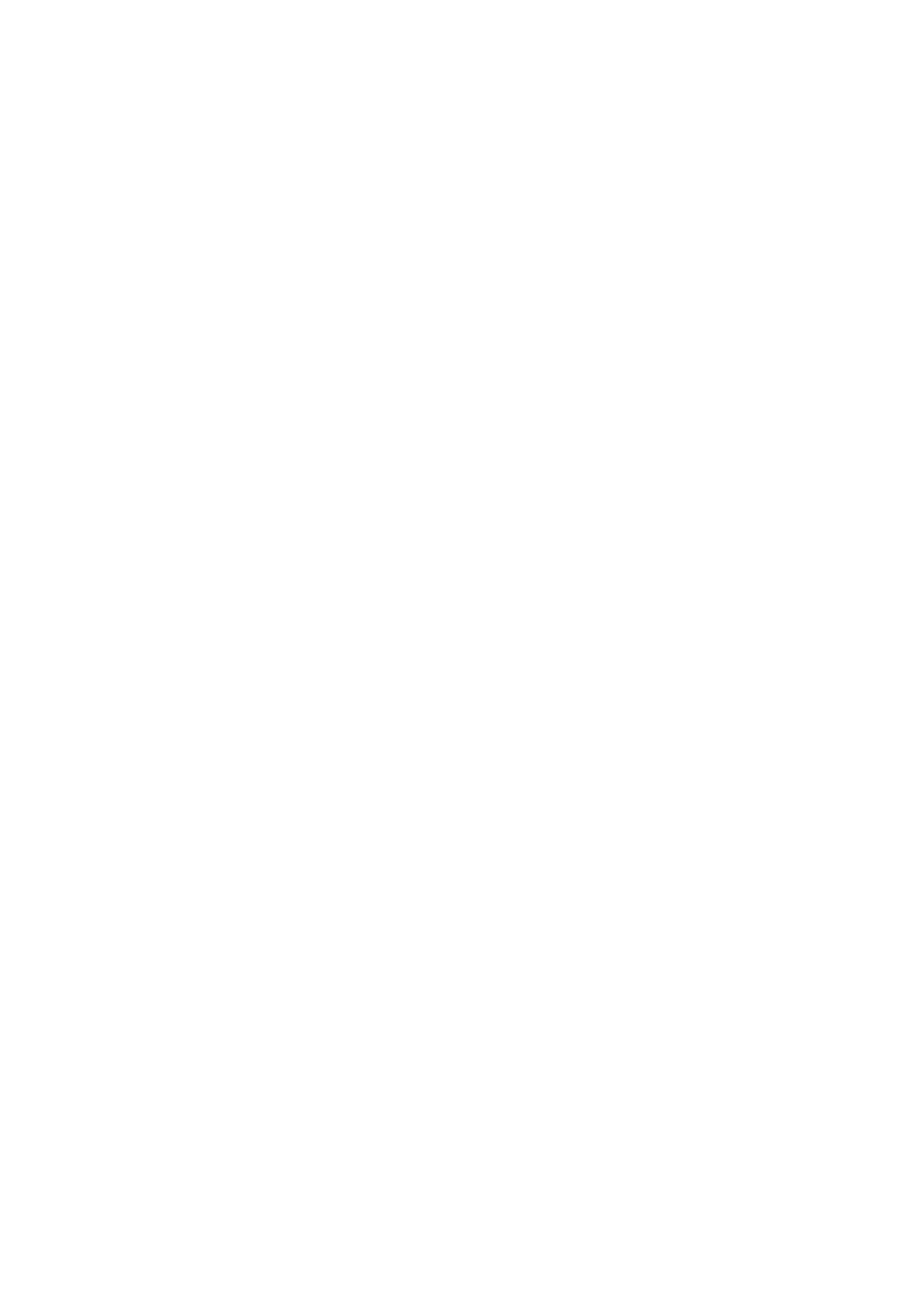
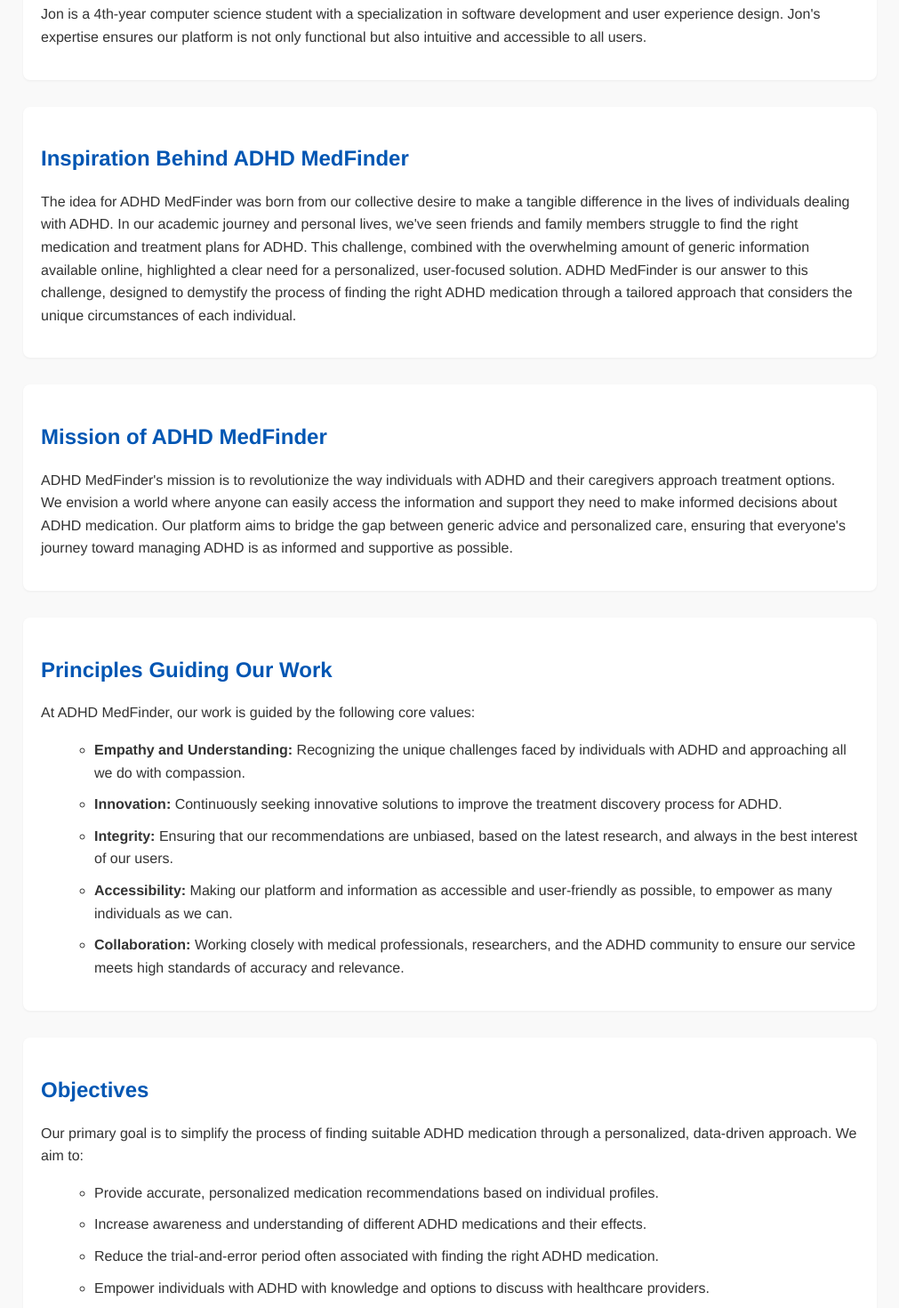
Before and after one commit to JoshuaArgiropoulos/ADHD-Med-Predictor, a React (Create React App) app in the folder adhdweb/: page /about in a window 1280 px wide. Shown: the part 540-2010 px from the top of the page at 89% size, without its empty margins (134-1145 px from the left). Before the commit the page ends 800 px from the top, so only its background shows below. Built offline with nearby package versions, Linux system fonts and the light colour scheme.

Commit message:
Finished the About us section with filler into for now

```diff
--- a/adhdweb/src/MainPages/AboutUs.js
+++ b/adhdweb/src/MainPages/AboutUs.js
@@ -1,16 +1,82 @@
 import React from 'react';
 import Navigation from '../Components/Navigation';
 import Header from '../Components/Header';
+import styles from '../Styles/AboutUs.module.css'; // Make sure the path matches your file structure
+
 const AboutUs = () => {
-
   return (
     <div>
-        <Header/>
+        <Header />
+        <Navigation />
+        <div className={styles.container}>
 
-      <Navigation />
+      <section className={styles.section}>
+        <h2 className={styles.title}>Background Information About Our Team Members</h2>
+
+        <p className={styles.text}>
+        Josh Argiropoulos is a 4th-year computer engineering student with a strong background in hardware and software integration. Josh brings to the team a keen understanding of system architecture and a passion for developing user-centric solutions.
+
+        </p>
+        <p className={styles.text}>
+        Josh Keys is a 3rd-year economics student whose expertise in economic theory and data analysis enriches our project with insights into market trends and user engagement strategies. His analytical skills ensure our resources are utilized efficiently, keeping us sustainable and impactful.
+        </p>
+        <p className={styles.text}>
+        Zach is a 3rd-year computer science student with a flair for coding and algorithm development. Specializing in back-end systems, Zach's work is crucial in creating the robust, secure foundation that our service relies on.
+
+        </p>
+        <p className={styles.text}>
+        Jon is a 4th-year computer science student with a specialization in software development and user experience design. Jon's expertise ensures our platform is not only functional but also intuitive and accessible to all users.
+        </p>
+
+      </section>
+      <section className={styles.section}>
+        <h2 className={styles.title}>Inspiration Behind ADHD MedFinder</h2>
+        <p className={styles.text}>
+          The idea for ADHD MedFinder was born from our collective desire to make a tangible difference in the lives of individuals dealing with ADHD. In our academic journey and personal lives, we've seen friends and family members struggle to find the right medication and treatment plans for ADHD. This challenge, combined with the overwhelming amount of generic information available online, highlighted a clear need for a personalized, user-focused solution. ADHD MedFinder is our answer to this challenge, designed to demystify the process of finding the right ADHD medication through a tailored approach that considers the unique circumstances of each individual.
+        </p>
+      </section>
+      <section className={styles.section}>
+        <h2 className={styles.title}>Mission of ADHD MedFinder</h2>
+        <p className={styles.text}>
+        ADHD MedFinder's mission is to revolutionize the way individuals with ADHD and their caregivers approach treatment options. We envision a world where anyone can easily access the information and support they need to make informed decisions about ADHD medication. Our platform aims to bridge the gap between generic advice and personalized care, ensuring that everyone's journey toward managing ADHD is as informed and supportive as possible.
+        </p>
+      </section>
+      <section className={styles.section}>
+  <h2 className={styles.title}>Principles Guiding Our Work</h2>
+  <p className={styles.text}>
+    At ADHD MedFinder, our work is guided by the following core values:
+    <ul>
+      <li><strong>Empathy and Understanding:</strong> Recognizing the unique challenges faced by individuals with ADHD and approaching all we do with compassion.</li>
+      <li><strong>Innovation:</strong> Continuously seeking innovative solutions to improve the treatment discovery process for ADHD.</li>
+      <li><strong>Integrity:</strong> Ensuring that our recommendations are unbiased, based on the latest research, and always in the best interest of our users.</li>
+      <li><strong>Accessibility:</strong> Making our platform and information as accessible and user-friendly as possible, to empower as many individuals as we can.</li>
+      <li><strong>Collaboration:</strong> Working closely with medical professionals, researchers, and the ADHD community to ensure our service meets high standards of accuracy and relevance.</li>
+    </ul>
+  </p>
+</section>
+
+<section className={styles.section}>
+  <h2 className={styles.title}>Objectives</h2>
+  <p className={styles.text}>
+    Our primary goal is to simplify the process of finding suitable ADHD medication through a personalized, data-driven approach. We aim to:
+    <ul>
+      <li>Provide accurate, personalized medication recommendations based on individual profiles.</li>
+      <li>Increase awareness and understanding of different ADHD medications and their effects.</li>
+      <li>Reduce the trial-and-error period often associated with finding the right ADHD medication.</li>
+      <li>Empower individuals with ADHD with knowledge and options to discuss with healthcare providers.</li>
+    </ul>
+  </p>
+</section>
+
+
 
 
     </div>
+
+
+
+    </div>
+
   );
 }
 
--- /dev/null
+++ b/adhdweb/src/Styles/AboutUs.module.css
@@ -0,0 +1,67 @@
+.container {
+    font-family: 'Helvetica Neue', Arial, sans-serif; /* Use a more modern font stack */
+    color: #333; /* Soften the text color for better readability */
+    line-height: 1.6;
+    max-width: 960px; /* Increase max width for a bit more space */
+    margin: auto;
+    padding: 40px; /* Increase padding for more breathing room */
+    background: #f9f9f9; /* Add a soft background color */
+    box-shadow: 0 2px 4px rgba(0,0,0,0.1); /* Add a subtle shadow for depth */
+    border-radius: 8px; /* Round the corners */
+}
+
+.section {
+    margin-bottom: 30px; /* Increase spacing between sections */
+    padding: 20px; /* Add padding to each section */
+    background: white; /* Contrast sections with a white background */
+    border-radius: 8px; /* Round the corners */
+    box-shadow: 0 1px 3px rgba(0,0,0,0.05); /* Subtle shadow for the section */
+}
+
+.title {
+    color: #0056b3; /* Opt for a single, more professional accent color */
+    margin-bottom: 15px; /* Adjust spacing */
+    font-size: 24px; /* Increase font size for emphasis */
+    font-weight: bold; /* Make the title bold */
+}
+
+.text {
+    margin-bottom: 15px; /* Adjust spacing */
+    text-align: left; /* Left-align for a cleaner look */
+    font-size: 16px; /* Slightly increase the font size for readability */
+}
+
+.button {
+    background-color: #0084ff; /* Brighter button color for pop */
+    color: white;
+    border: none;
+    padding: 12px 25px; /* Increase padding for a larger, more clickable area */
+    cursor: pointer;
+    font-size: 18px; /* Increase font size for visibility */
+    border-radius: 5px; /* Keep rounded corners */
+    transition: background-color 0.3s ease, transform 0.2s ease; /* Add transform to transition */
+    font-weight: 600; /* Slightly bolder font */
+}
+
+.button:hover {
+    background-color: #006adb;
+    transform: translateY(-2px);
+    box-shadow: 0 4px 6px rgba(0,0,0,0.1);
+}
+
+.teamMember {
+    margin-bottom: 15px; /* Space out team member entries */
+  }
+
+  .teamMember:last-child {
+    margin-bottom: 0; /* Remove bottom margin from last member entry */
+  }
+
+  ul {
+    margin-left: 20px;
+    list-style-type: circle; /* Or choose another style that fits your design */
+}
+
+li {
+    margin-bottom: 10px; /* Improve list readability */
+}
```
